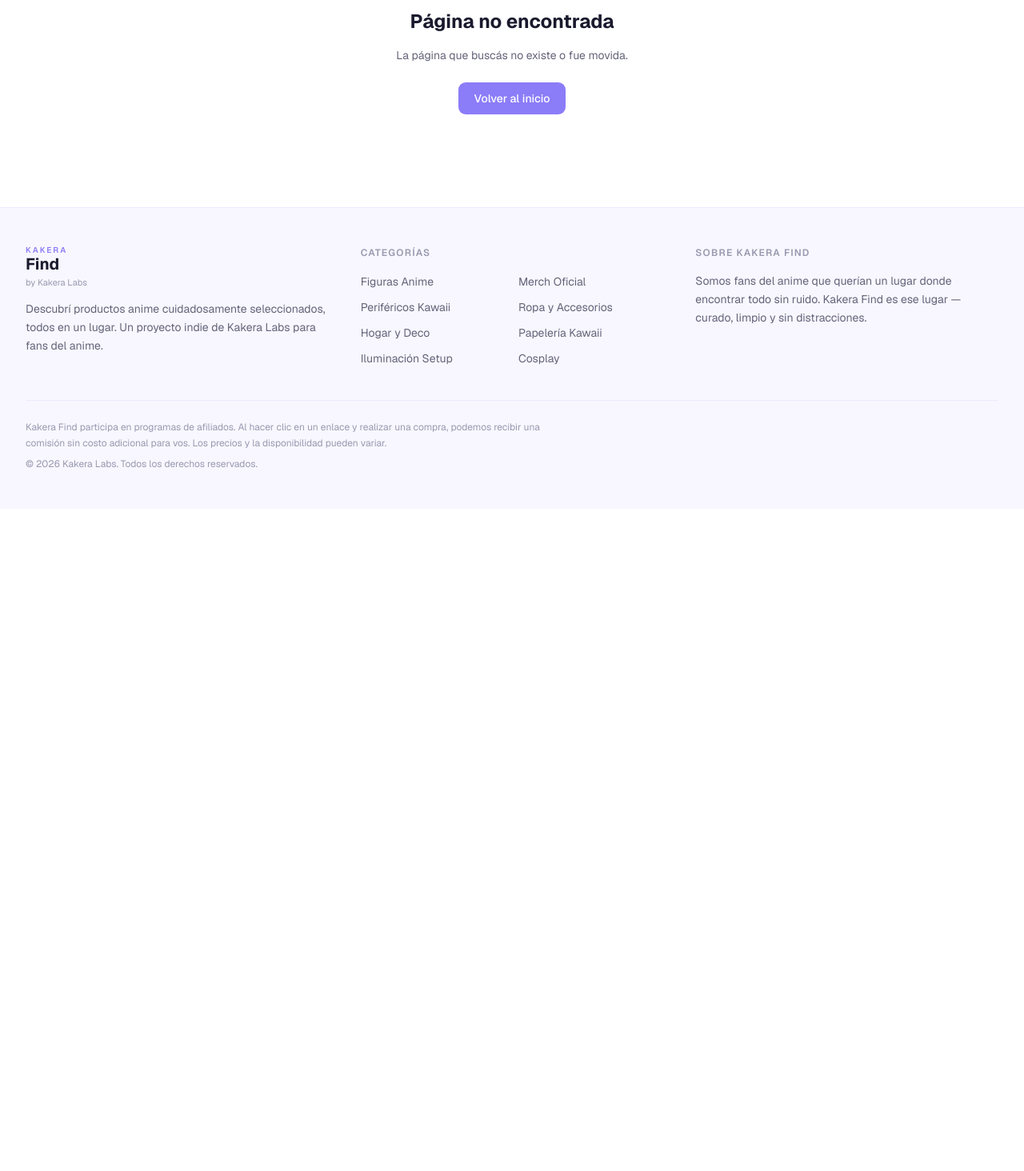
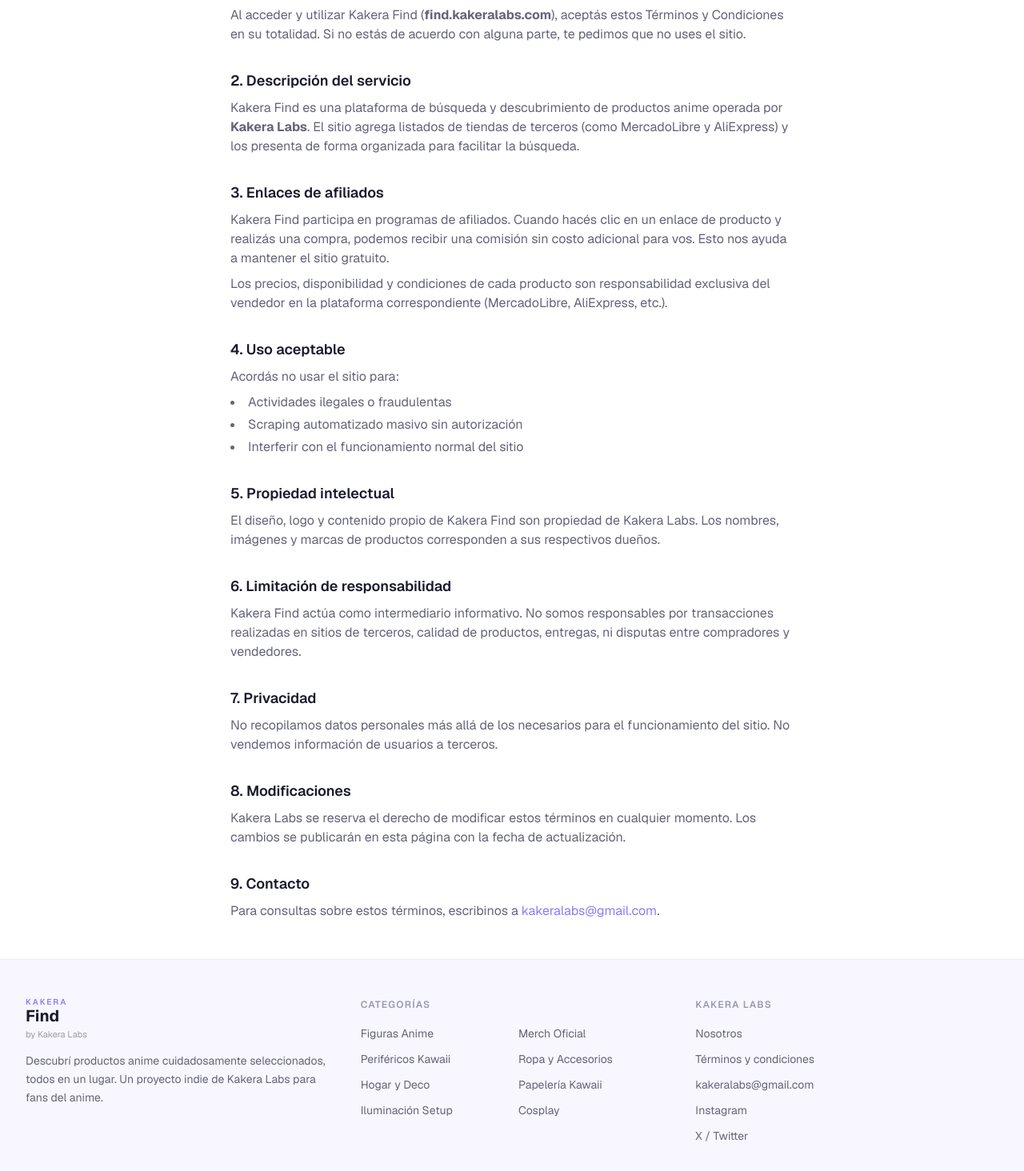
Before and after one commit to josevirla10/kakera-find, a Next.js app: page /terminos in a window 1280 px wide. Before the commit this address had no page. Shown: the part 246-1710 px from the top of the page at 80% size. Before the commit the page ends 882 px from the top, so only its background shows below. Built offline with nearby package versions, Linux system fonts and the light colour scheme.

Commit message:
feat: paginas de Nosotros y Terminos y Condiciones con datos de Kakera Labs
Co-Authored-By: Claude Sonnet 4.6 <noreply@anthropic.com>

```diff
--- /dev/null
+++ b/app/nosotros/page.tsx
@@ -0,0 +1,89 @@
+import type { Metadata } from 'next'
+
+export const metadata: Metadata = {
+  title: 'Nosotros',
+  description: 'Conocé a Kakera Labs, el estudio indie detrás de Kakera Find.',
+}
+
+export default function NosotrosPage() {
+  return (
+    <div className="max-w-3xl mx-auto px-4 sm:px-6 lg:px-8 py-12">
+      <h1 className="text-3xl font-bold text-content-primary mb-2">Nosotros</h1>
+      <p className="text-sm text-content-tertiary mb-10">Kakera Labs · 欠片</p>
+
+      <div className="space-y-10">
+
+        <section>
+          <h2 className="text-lg font-semibold text-content-primary mb-3">¿Qué es Kakera Find?</h2>
+          <p className="text-content-secondary leading-relaxed">
+            Kakera Find es un buscador curado de productos anime — figuras, merch, periféricos kawaii y más.
+            Lo construimos porque queríamos un lugar limpio donde encontrar todo sin ruido ni distracciones.
+          </p>
+          <p className="text-content-secondary leading-relaxed mt-3">
+            Agregamos listados de MercadoLibre, AliExpress y otras tiendas para que puedas comparar
+            y encontrar lo que buscás en un solo lugar.
+          </p>
+        </section>
+
+        <section>
+          <h2 className="text-lg font-semibold text-content-primary mb-3">Kakera Labs</h2>
+          <p className="text-content-secondary leading-relaxed">
+            Somos un estudio indie independiente que crea aplicaciones para ayudar a las personas y entretenerlas.
+            Nos enfocamos en proyectos creativos y accesibles, sin complejidad innecesaria.
+          </p>
+          <p className="text-content-secondary leading-relaxed mt-3">
+            Kakera Find es uno de nuestros proyectos — hecho con cariño para la comunidad anime hispanohablante.
+          </p>
+        </section>
+
+        <section>
+          <h2 className="text-lg font-semibold text-content-primary mb-4">Contacto</h2>
+          <div className="flex flex-col gap-3">
+            <a
+              href="mailto:kakeralabs@gmail.com"
+              className="flex items-center gap-3 text-content-secondary hover:text-accent transition-colors"
+            >
+              <span className="text-lg">✉️</span>
+              <span>kakeralabs@gmail.com</span>
+            </a>
+            <a
+              href="https://instagram.com/kakeralabs"
+              target="_blank"
+              rel="noopener noreferrer"
+              className="flex items-center gap-3 text-content-secondary hover:text-accent transition-colors"
+            >
+              <span className="text-lg">📸</span>
+              <span>@kakeralabs</span>
+            </a>
+            <a
+              href="https://x.com/KakeraLabs"
+              target="_blank"
+              rel="noopener noreferrer"
+              className="flex items-center gap-3 text-content-secondary hover:text-accent transition-colors"
+            >
+              <span className="text-lg">𝕏</span>
+              <span>@KakeraLabs</span>
+            </a>
+            <a
+              href="https://kakeralabs.com"
+              target="_blank"
+              rel="noopener noreferrer"
+              className="flex items-center gap-3 text-content-secondary hover:text-accent transition-colors"
+            >
+              <span className="text-lg">🌐</span>
+              <span>kakeralabs.com</span>
+            </a>
+          </div>
+        </section>
+
+        <section className="bg-surface-secondary rounded-2xl p-6 border border-border-subtle">
+          <p className="text-sm text-content-secondary leading-relaxed">
+            Kakera Find participa en programas de afiliados. Al hacer clic en un enlace y realizar una compra,
+            podemos recibir una comisión sin costo adicional para vos.
+          </p>
+        </section>
+
+      </div>
+    </div>
+  )
+}
--- /dev/null
+++ b/app/terminos/page.tsx
@@ -0,0 +1,70 @@
+import type { Metadata } from 'next'
+
+export const metadata: Metadata = {
+  title: 'Términos y Condiciones',
+  description: 'Términos y condiciones de uso de Kakera Find.',
+}
+
+export default function TerminosPage() {
+  return (
+    <div className="max-w-3xl mx-auto px-4 sm:px-6 lg:px-8 py-12">
+      <h1 className="text-3xl font-bold text-content-primary mb-2">Términos y Condiciones</h1>
+      <p className="text-sm text-content-tertiary mb-10">Última actualización: mayo 2026</p>
+
+      <div className="prose prose-sm text-content-secondary space-y-8">
+
+        <section>
+          <h2 className="text-lg font-semibold text-content-primary mb-2">1. Aceptación de los términos</h2>
+          <p>Al acceder y utilizar Kakera Find (<strong>find.kakeralabs.com</strong>), aceptás estos Términos y Condiciones en su totalidad. Si no estás de acuerdo con alguna parte, te pedimos que no uses el sitio.</p>
+        </section>
+
+        <section>
+          <h2 className="text-lg font-semibold text-content-primary mb-2">2. Descripción del servicio</h2>
+          <p>Kakera Find es una plataforma de búsqueda y descubrimiento de productos anime operada por <strong>Kakera Labs</strong>. El sitio agrega listados de tiendas de terceros (como MercadoLibre y AliExpress) y los presenta de forma organizada para facilitar la búsqueda.</p>
+        </section>
+
+        <section>
+          <h2 className="text-lg font-semibold text-content-primary mb-2">3. Enlaces de afiliados</h2>
+          <p>Kakera Find participa en programas de afiliados. Cuando hacés clic en un enlace de producto y realizás una compra, podemos recibir una comisión sin costo adicional para vos. Esto nos ayuda a mantener el sitio gratuito.</p>
+          <p className="mt-2">Los precios, disponibilidad y condiciones de cada producto son responsabilidad exclusiva del vendedor en la plataforma correspondiente (MercadoLibre, AliExpress, etc.).</p>
+        </section>
+
+        <section>
+          <h2 className="text-lg font-semibold text-content-primary mb-2">4. Uso aceptable</h2>
+          <p>Acordás no usar el sitio para:</p>
+          <ul className="list-disc list-inside mt-2 space-y-1">
+            <li>Actividades ilegales o fraudulentas</li>
+            <li>Scraping automatizado masivo sin autorización</li>
+            <li>Interferir con el funcionamiento normal del sitio</li>
+          </ul>
+        </section>
+
+        <section>
+          <h2 className="text-lg font-semibold text-content-primary mb-2">5. Propiedad intelectual</h2>
+          <p>El diseño, logo y contenido propio de Kakera Find son propiedad de Kakera Labs. Los nombres, imágenes y marcas de productos corresponden a sus respectivos dueños.</p>
+        </section>
+
+        <section>
+          <h2 className="text-lg font-semibold text-content-primary mb-2">6. Limitación de responsabilidad</h2>
+          <p>Kakera Find actúa como intermediario informativo. No somos responsables por transacciones realizadas en sitios de terceros, calidad de productos, entregas, ni disputas entre compradores y vendedores.</p>
+        </section>
+
+        <section>
+          <h2 className="text-lg font-semibold text-content-primary mb-2">7. Privacidad</h2>
+          <p>No recopilamos datos personales más allá de los necesarios para el funcionamiento del sitio. No vendemos información de usuarios a terceros.</p>
+        </section>
+
+        <section>
+          <h2 className="text-lg font-semibold text-content-primary mb-2">8. Modificaciones</h2>
+          <p>Kakera Labs se reserva el derecho de modificar estos términos en cualquier momento. Los cambios se publicarán en esta página con la fecha de actualización.</p>
+        </section>
+
+        <section>
+          <h2 className="text-lg font-semibold text-content-primary mb-2">9. Contacto</h2>
+          <p>Para consultas sobre estos términos, escribinos a <a href="mailto:kakeralabs@gmail.com" className="text-accent hover:underline">kakeralabs@gmail.com</a>.</p>
+        </section>
+
+      </div>
+    </div>
+  )
+}
--- a/components/layout/Footer.tsx
+++ b/components/layout/Footer.tsx
@@ -44,12 +44,35 @@ export function Footer() {
           {/* About */}
           <div>
             <h3 className="text-xs font-semibold text-content-tertiary uppercase tracking-widest mb-4">
-              Sobre Kakera Find
+              Kakera Labs
             </h3>
-            <p className="text-sm text-content-secondary leading-relaxed">
-              Somos fans del anime que querían un lugar donde encontrar todo sin ruido. Kakera Find
-              es ese lugar — curado, limpio y sin distracciones.
-            </p>
+            <ul className="flex flex-col gap-2">
+              <li>
+                <Link href="/nosotros" className="text-sm text-content-secondary hover:text-accent transition-colors">
+                  Nosotros
+                </Link>
+              </li>
+              <li>
+                <Link href="/terminos" className="text-sm text-content-secondary hover:text-accent transition-colors">
+                  Términos y condiciones
+                </Link>
+              </li>
+              <li>
+                <a href="mailto:kakeralabs@gmail.com" className="text-sm text-content-secondary hover:text-accent transition-colors">
+                  kakeralabs@gmail.com
+                </a>
+              </li>
+              <li>
+                <a href="https://instagram.com/kakeralabs" target="_blank" rel="noopener noreferrer" className="text-sm text-content-secondary hover:text-accent transition-colors">
+                  Instagram
+                </a>
+              </li>
+              <li>
+                <a href="https://x.com/KakeraLabs" target="_blank" rel="noopener noreferrer" className="text-sm text-content-secondary hover:text-accent transition-colors">
+                  X / Twitter
+                </a>
+              </li>
+            </ul>
           </div>
         </div>
 
--- a/components/layout/Header.tsx
+++ b/components/layout/Header.tsx
@@ -38,7 +38,7 @@ export function Header() {
             Novedades
           </Link>
           <Link
-            href="/#sobre-nosotros"
+            href="/nosotros"
             className="px-3 py-2 text-sm text-content-secondary hover:text-content-primary hover:bg-surface-secondary rounded-lg transition-colors"
           >
             Nosotros
```
